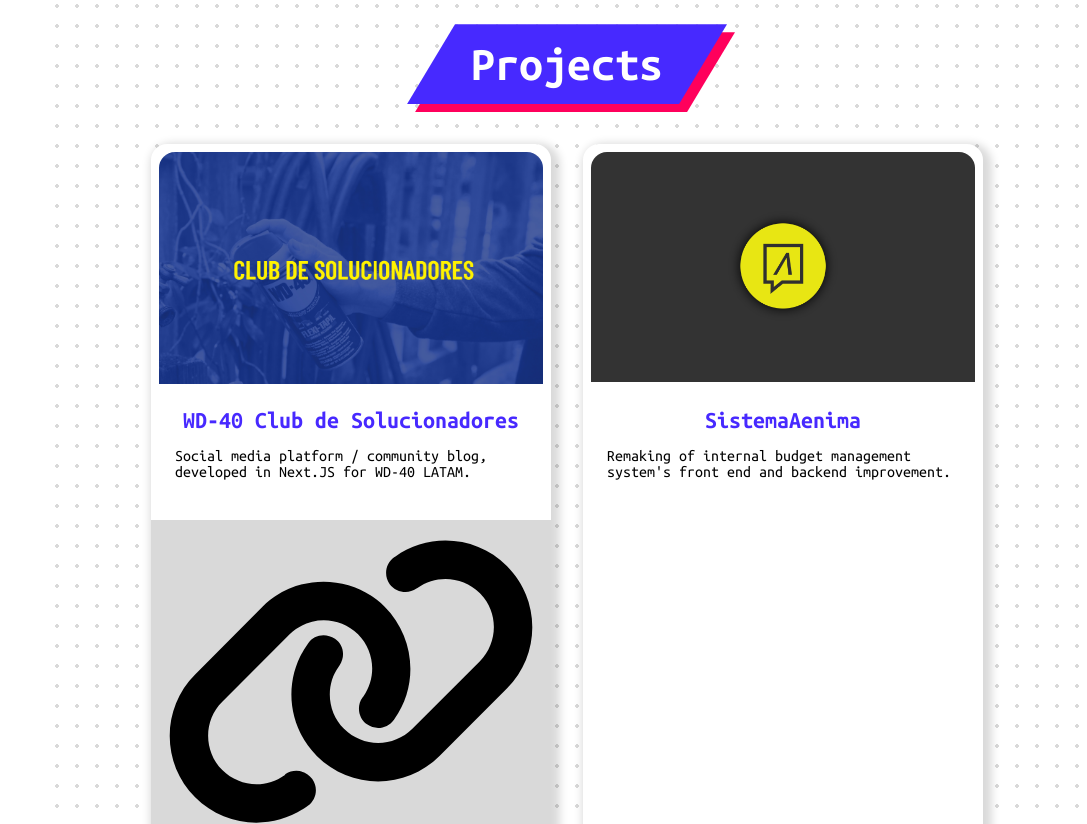
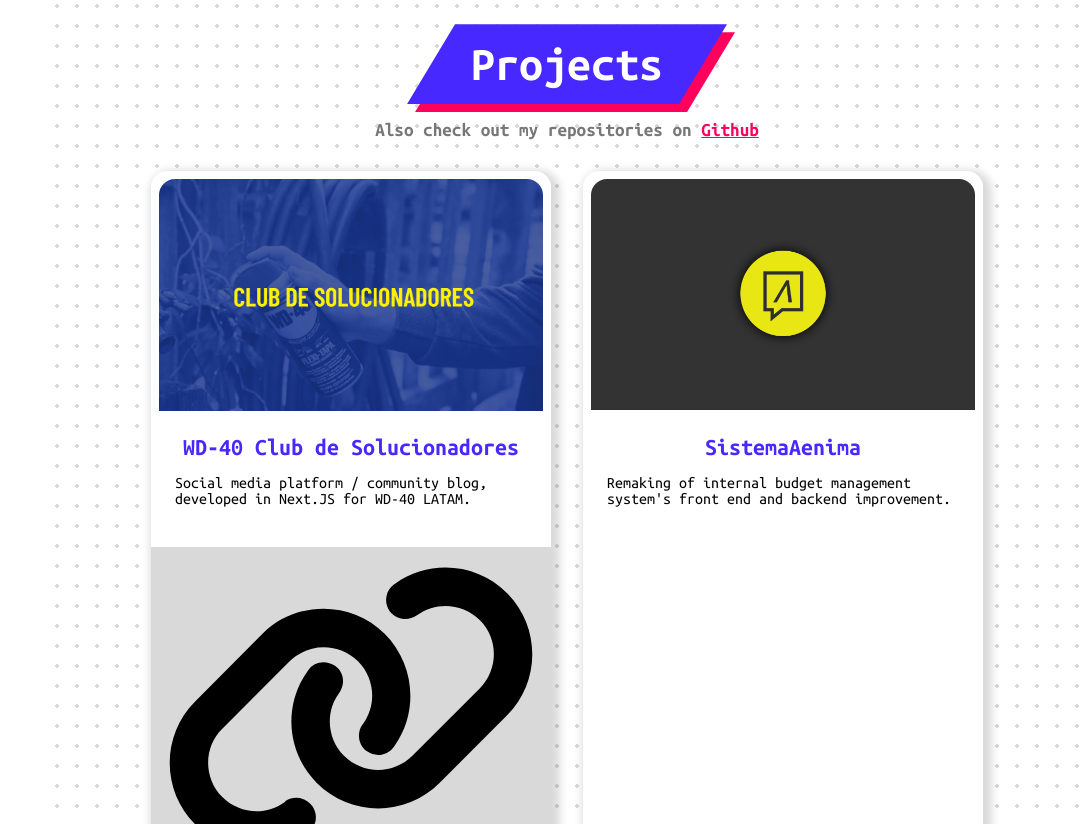
Before and after one commit to JLannoo/portfolio, a React (Vite) app: page / in a window 1280 px wide. Shown: the part 2200-3024 px from the top of the page, without its empty margins (193-1280 px from the left). Built offline with nearby package versions, Linux system fonts and the light colour scheme; a web font is replaced by a local one.

Commit message:
Add GH repos shilling

```diff
--- a/src/components/Main/Projects/Projects.module.scss
+++ b/src/components/Main/Projects/Projects.module.scss
@@ -37,7 +37,7 @@
     font-size: $font-size-titles;
     color: white;
 
-    margin-top: 0;
+    margin: 0;
     padding: 1rem 4rem;
 
     background-color: $color-accent;
@@ -47,3 +47,23 @@
 .ShadowParent{
     filter: drop-shadow(0.5rem 0.5rem 0 $color-accent-secondary);
 }
+
+.CheckMyRepos {
+    font-size: $font-size-content;
+    font-weight: bold;
+
+    color: #777;
+
+    margin: 1rem;
+    margin-bottom: 2rem;
+
+    a {
+        color: $color-accent-secondary;
+
+        &:hover {
+            color: $color-accent;
+        }
+
+        transition: color 0.2s ease-in-out;
+    }
+}
--- a/src/components/Main/Projects/Projects.tsx
+++ b/src/components/Main/Projects/Projects.tsx
@@ -26,6 +26,14 @@
 					{tMain('projects_title')}
 				</h2>
 			</div>
+			<div className={css.CheckMyRepos}>
+				<span>
+					{tMain('projects_repos')}
+				</span>
+				<a href="https://github.com/jlannoo?tab=repositories" target="_blank" rel="noopener noreferrer">
+						Github
+				</a>
+			</div>
 			<div className={css.Projects__container}>
 				{projects.map((project, index) => (
 					<Project key={index} project={project} />
```
